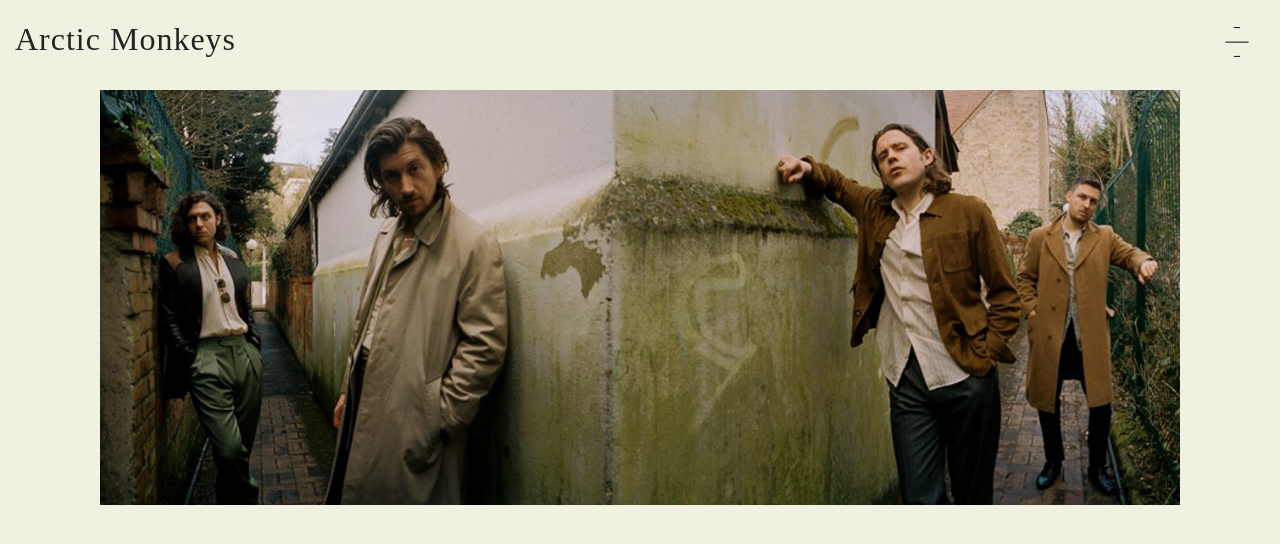
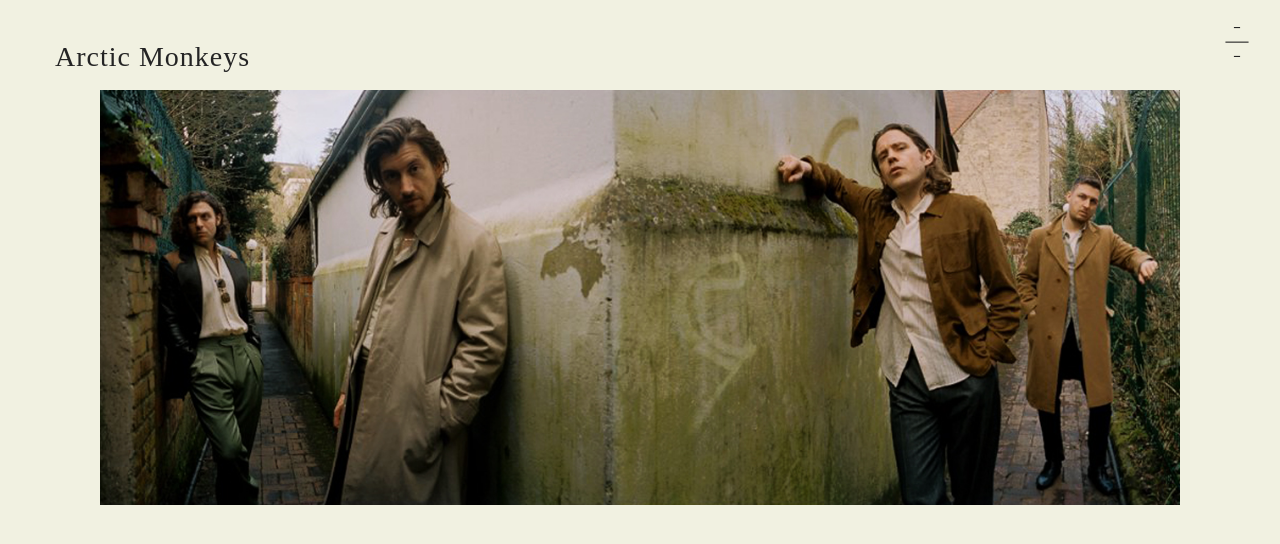
Before and after one commit to theadamj/AMsite, a plain HTML site: page index.html in a window 1280 px wide. Drawn offline with Linux system fonts and the light colour scheme.

Commit message:
nav edit

```diff
--- a/custom-bs.css
+++ b/custom-bs.css
@@ -10,13 +10,15 @@
 }
 
 .navbar{
-	 background:#f1f1e1 !important;
+
+	background:#f1f1e1 !important;
 	z-index:1000;
 }
 
 
 .navbar-nav{
 	background:#f1f1e1 !important;
+
 }
 
 .navbar , .fixed{
@@ -24,6 +26,7 @@
     top: 0;
     right: 0;
     margin-top:15px;
+
 
 }
 
--- a/index.html
+++ b/index.html
@@ -27,7 +27,7 @@
 <div class="navbar-wrapper clearfix">
 
  <div class="navbar-brand">
-<h2>Arctic Monkeys</h2>
+<h2 class ="logo">Arctic Monkeys</h2>
 </div>
 
 <nav class="navbar  navbar-light bg-light">
--- a/stylesheet.css
+++ b/stylesheet.css
@@ -17,3 +17,10 @@ h1,h2,h3,h4,h5,h6
 	color:#242424;
 	letter-spacing: 1px;
 }
+
+.logo{
+
+	font-size: 3.5vh;
+	margin-left:40px;
+	margin-top:20px;
+}
```
